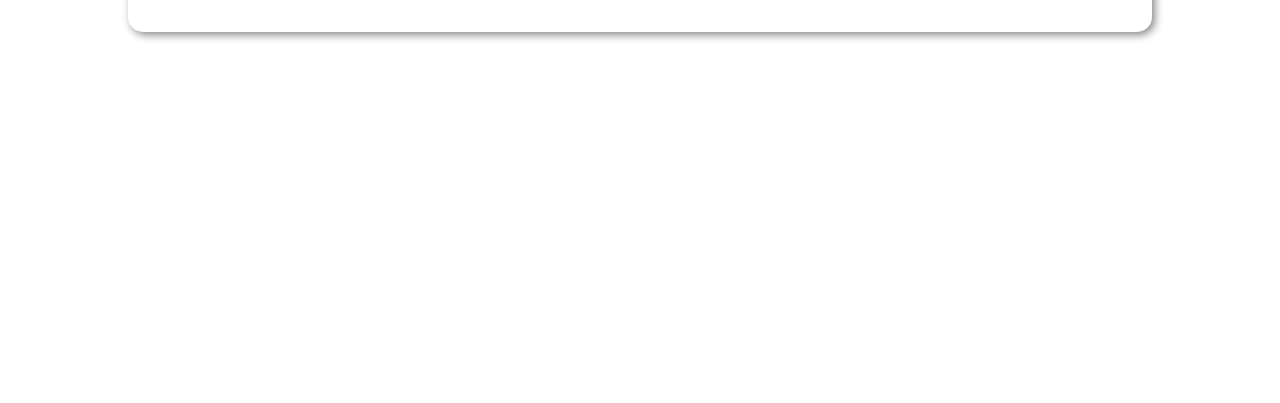
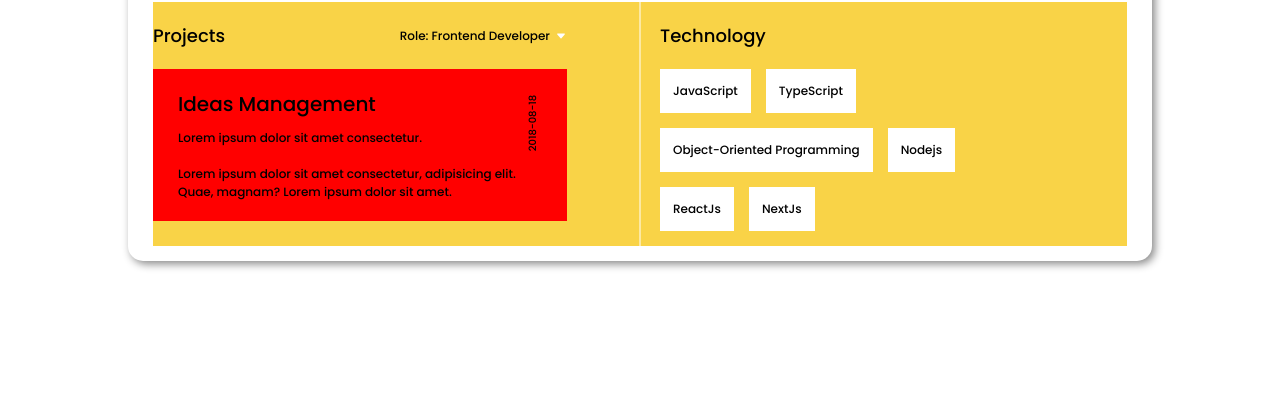
Before and after one commit to Vanquy1306/html-dp07, a plain HTML site: page index.html in a window 1280 px wide. Shown: the part 397-800 px from the top of the page. Drawn offline with nearby package versions, Linux system fonts and the light colour scheme.

Commit message:
feat: OT-8-create-card-bottom-design

```diff
--- a/index.html
+++ b/index.html
@@ -78,7 +78,41 @@
           </div>
         </div>
 
-        <div class="card_bottom"></div>
+        <div class="card_bottom">
+          <div class="card_bottom_left">
+            <div class="container">
+              <div class="card_heading">
+                <h3 class="title">Projects</h3>
+                <p class="role">Role: Frontend Developer <ion-icon name="caret-down"></ion-icon></p>
+              </div>
+              <div class="project">
+                <h3 class="project_name">Ideas Management</h3>
+                <p class="project_desc">
+                  Lorem ipsum dolor sit amet consectetur.<br /> <br />
+                  Lorem ipsum dolor sit amet consectetur, adipisicing elit. Quae, magnam? Lorem ipsum dolor sit amet.
+                </p>
+                <p class="project_time">2018-08-18</p>
+              </div>
+            </div>
+
+          </div>
+          <div class="card_bottom_right">
+            <div class="container">
+              <div class="card_heading">
+                <h3 class="title">Technology</h3>
+              </div>
+
+              <div class="tech_list">
+                <p class="tech_item">JavaScript</p>
+                <p class="tech_item">TypeScript</p>
+                <p class="tech_item">Object-Oriented Programming</p>
+                <p class="tech_item">Nodejs</p>
+                <p class="tech_item">ReactJs</p>
+                <p class="tech_item">NextJs</p>
+              </div>
+            </div>
+          </div>
+        </div>
       </div>
     </section>
   </body>
--- a/style.css
+++ b/style.css
@@ -28,7 +28,7 @@ li {
 .wrapper_ngoc {
   max-width: 80%;
   margin: auto;
-  margin-top: 3rem;
+  margin-top: 1.5rem;
   padding: 1.5rem 2.5rem;
   border-radius: 15px;
   box-shadow: 3px 3px 8px #888888;
@@ -56,6 +56,9 @@ li {
 .wrapper_ngoc .card_top_left,
 .wrapper_ngoc .card_top_right {
   flex: 1;
+}
+.wrapper_ngoc .card_top_right {
+  padding-left: 2rem;
 }
 
 .wrapper_ngoc .card_top_left .img_personal {
@@ -146,3 +149,91 @@ li {
   font-size: 1.5rem;
   padding-right: 1rem;
 }
+
+/* CARD BOTTOM */
+
+/* CARD BOTTOM LEFT */
+.wrapper_ngoc .card_bottom {
+  background-color: #f9d347;
+  padding-top: 2rem;
+  display: flex;
+  justify-content: space-between;
+  position: relative;
+}
+.wrapper_ngoc .card_bottom_left,
+.wrapper_ngoc .card_bottom_right {
+  flex: 1;
+}
+
+.wrapper_ngoc .card_bottom_left .container,
+.wrapper_ngoc .card_bottom_right .container {
+  max-width: 85%;
+}
+.wrapper_ngoc .card_bottom_right .container {
+  padding-left: 2rem;
+}
+.wrapper_ngoc .card_heading {
+  display: flex;
+  justify-content: space-between;
+  align-items: center;
+  margin-bottom: 2rem;
+}
+
+.wrapper_ngoc .card_heading .title {
+  font-size: 1.8rem;
+  font-weight: 500;
+}
+.wrapper_ngoc .card_heading .role {
+  font-size: 1.2rem;
+  font-weight: 500;
+  display: flex;
+  align-items: center;
+}
+
+.wrapper_ngoc .card_heading .role ion-icon {
+  color: #fff;
+  padding-left: 0.5rem;
+}
+
+.wrapper_ngoc .card_bottom_left .project {
+  background-color: red;
+  padding: 2rem 2.5rem;
+  position: relative;
+}
+
+.wrapper_ngoc .card_bottom_left .project_name {
+  font-size: 2rem;
+  font-weight: 500;
+  margin-bottom: 1rem;
+}
+
+.wrapper_ngoc .card_bottom_left .project_time {
+  position: absolute;
+  top: 30%;
+  left: 85%;
+  transform: rotate(-90deg);
+  font-size: 1rem;
+}
+
+.wrapper_ngoc .card_bottom::before {
+  content: "";
+  position: absolute;
+  width: 1px;
+  height: 100%;
+  background-color: #fff;
+  top: 0;
+  left: 50%;
+  transform: translateX(-50%);
+}
+/* CARD BOTTOM RIGHT */
+.wrapper_ngoc .card_bottom_right .tech_list {
+  display: flex;
+  flex-wrap: wrap;
+}
+
+.wrapper_ngoc .card_bottom_right .tech_item {
+  padding: 1.3rem;
+  background-color: #fff;
+  margin-right: 1.5rem;
+  margin-bottom: 1.5rem;
+}
```
